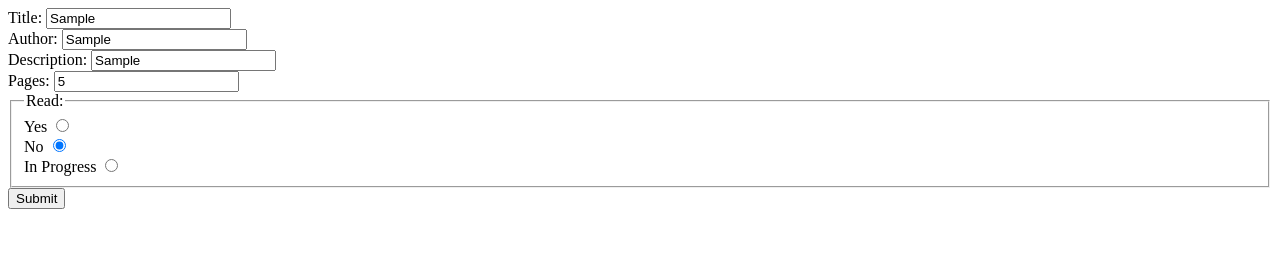
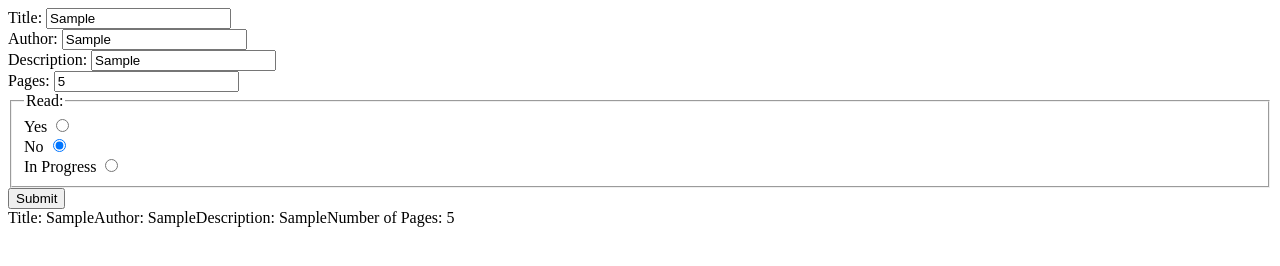
Before and after one commit to djcrago/library, a plain HTML site: page index.html in a window 1280 px wide. Both pictures are taken after typing "Sample", "Sample", "Sample", "5" into the empty fields and a click on the button "Submit". Drawn offline with Linux system fonts and the light colour scheme.

Commit message:
Add new book to page with submit

```diff
--- a/index.html
+++ b/index.html
@@ -8,7 +8,7 @@
     <script src="javascript.js" defer></script>
 </head>
 <body>
-    <div class="container">
+    <div class="form-container">
         <form action="" method="post">
             <div>
                 <label for="title">Title:</label>
@@ -44,5 +44,8 @@
             <button type="submit">Submit</button>
         </form>
     </div>
+    <div class="book-display">
+
+    </div>
 </body>
 </html>
--- a/javascript.js
+++ b/javascript.js
@@ -29,6 +29,32 @@ form.addEventListener('submit', (event) => {
             readStatus = status.value;
         };
     });
-    let newBook = new Book(title.value, author.value, description.value, pages.value, readStatus);
+    let newBook = new Book(title.value, author.value, description.value,
+    pages.value, readStatus);
     myLibrary.push(newBook);
+    addBookToDisplay.call(myLibrary);
 });
+
+
+
+const bookDisplay = document.querySelector('.book-display');
+
+function addBookToDisplay() {
+    this.forEach((libraryBook) => {
+        let book = document.createElement('div');
+        let title = document.createElement('span');
+        let author = document.createElement('span');
+        let description = document.createElement('span');
+        let pages = document.createElement('span');
+        book.classList.toggle('book');
+        title.textContent = `Title: ${libraryBook.title}`;
+        author.textContent = `Author: ${libraryBook.author}`;
+        description.textContent = `Description: ${libraryBook.description}`;
+        pages.textContent = `Number of Pages: ${libraryBook.pages}`;
+        book.appendChild(title);
+        book.appendChild(author);
+        book.appendChild(description);
+        book.appendChild(pages);
+        bookDisplay.appendChild(book);
+    });
+}
```
